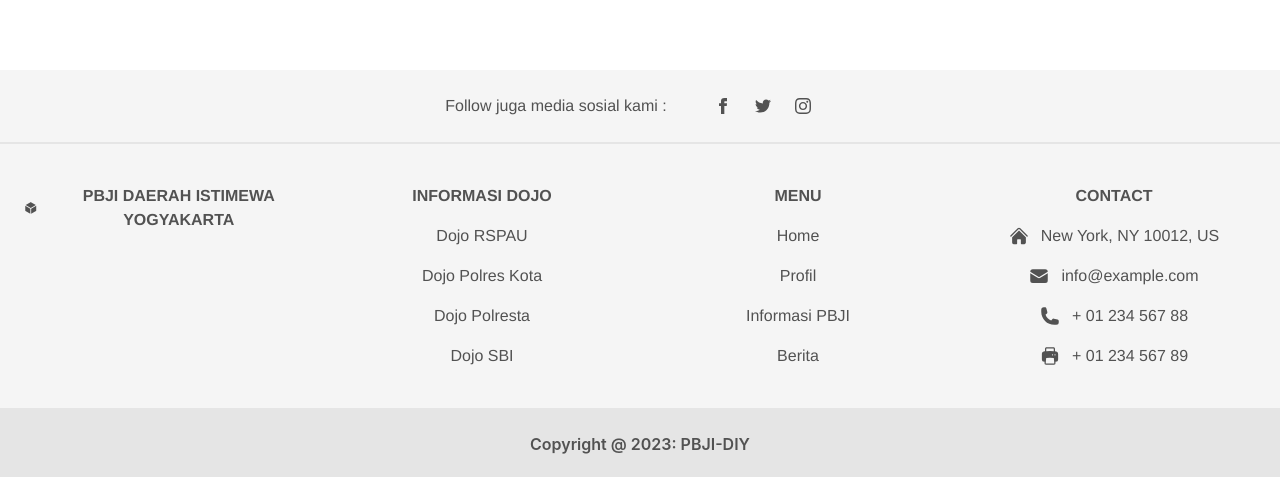
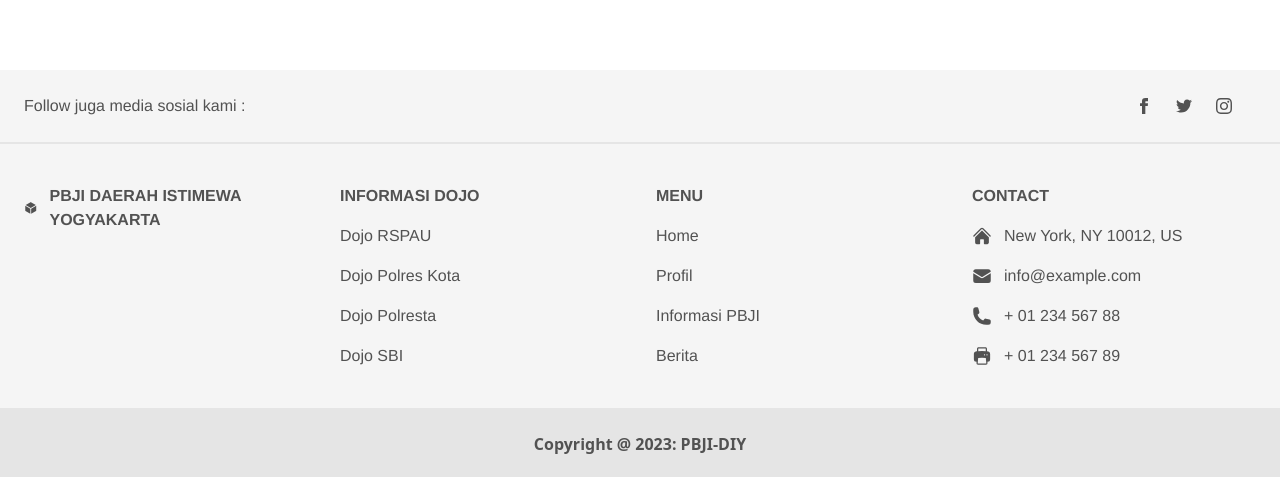
Before and after one commit to arifsetia-one/pbji, a Vue app: page /#/berita in a window 1280 px wide. Shown: the part 1614-2091 px from the top of the page. Built offline with nearby package versions, Linux system fonts and the light colour scheme.

Commit message:
edit carousel

```diff
--- a/package.json
+++ b/package.json
@@ -8,10 +8,11 @@
     "lint": "vue-cli-service lint"
   },
   "dependencies": {
-    "autoprefixer": "^10",
+    "autoprefixer": "^10.4.14",
     "axios": "^1.3.4",
-    "core-js": "^3.8.3",
+    "core-js": "^3.29.1",
     "flowbite": "^1.6.4",
+    "flowbite-vue": "^0.0.10",
     "postcss": "^8",
     "tailwindcss": "^3",
     "vue": "^3.2.13",
--- a/src/views/BeritaView.vue
+++ b/src/views/BeritaView.vue
@@ -1,7 +1,4 @@
 <template>
-    <head>
-        <link href="https://cdnjs.cloudflare.com/ajax/libs/flowbite/1.6.4/flowbite.min.css" rel="stylesheet" />
-    </head>
     <!-- Carousel -->
     <div class="flex gap-4 mx-auto bg-slate-200 mt-10">
         <div id="controls-carousel" class="relative w-full" data-carousel="static">
```
Also changed, not shown: 1 other file (tests, documents, lock files or other folders).
